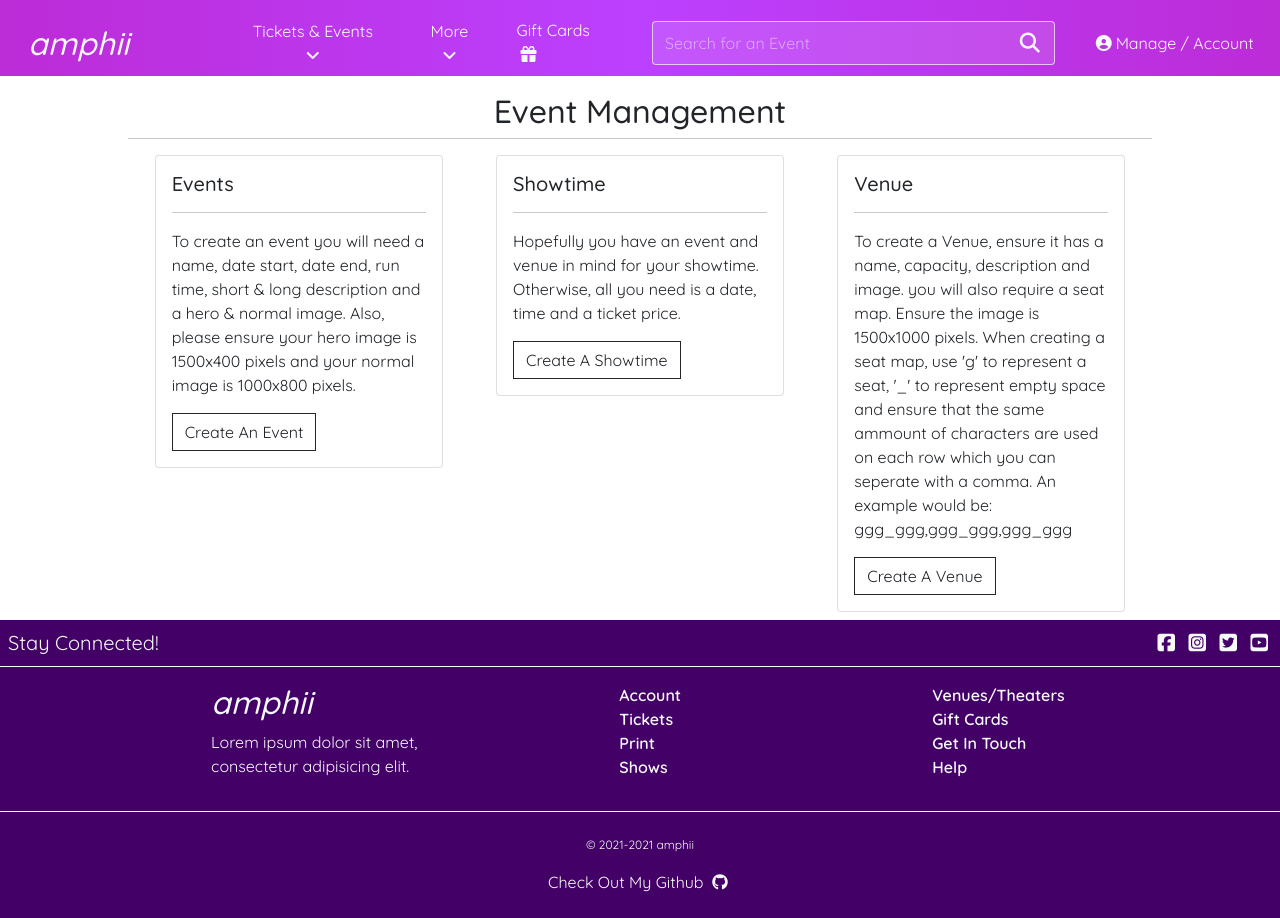
After one commit to S-Lowes/Code-Institute-MS4, a Django app: page /events/event-management/ in a window 1280 px wide. The commit adds this page. Run offline with Django 3.2, Linux system fonts and the light colour scheme; the visitor is signed in with stand-in values (Sample User, id 1); parts of the project's set-up code (start-up, migrations or seed data) failed here and were passed over; some libraries are stand-ins or nearby versions.

Commit message:
(feat): Create view for Event Management

```diff
--- a/booking/templates/booking/payment_success.html
+++ b/booking/templates/booking/payment_success.html
@@ -109,8 +109,8 @@
         </div>
 
         <div class="col-12 col-lg-4">
-            <div class="card my-3 mx-auto " style="width: 90%;">
-                <img src="{{ booking.showtime.event.image_normal.url }}" class="card-img-top" alt="...">
+            <div class="card my-3 mx-auto" style="width: 90%;">
+                <img src="{{ booking.showtime.event.image_normal.url }}" class="card-img-top" alt="Event Image">
                 <div class="card-body">
                     <h2 class="card-title">{{ booking.showtime.event.name }}</h2>
                     <hr>
--- a/booking/views.py
+++ b/booking/views.py
@@ -6,12 +6,13 @@ from django.http import JsonResponse
 from .models import Booking
 from events.models import Showtime
 from .forms import BookingForm
+from django.contrib.auth.decorators import login_required
 
 import stripe
 # Create your views here.
 
 
-# @login_required
+@login_required
 def booking(request, showtime_id):
     """ A view to show the index page """
 
@@ -67,6 +68,7 @@ def cache_user_booking_data(request):
         return HttpResponse(content=e, status=400)
 
 
+@login_required
 def payment(request, showtime_id):
 
     booking_form = BookingForm()
@@ -129,6 +131,7 @@ def payment(request, showtime_id):
     return render(request, template, context)
 
 
+@login_required
 def payment_success(request, booking_number):
 
     booking = get_object_or_404(Booking, booking_number=booking_number)
--- /dev/null
+++ b/events/templates/events/event_management.html
@@ -0,0 +1,49 @@
+{% extends "base.html" %}
+{% load static %}
+
+{% block extra_css %}
+{% endblock %}
+
+{% block page_header %}
+{% endblock %}
+
+{% block content %}
+    <div class="container">
+        <div class="row mt-3 text-dark">
+            <h2 class="text-center">
+              Event Management
+            </h2>
+            <hr>
+            <div class="col-12 col-lg-4">
+                <div class="card mx-auto mb-2" style="width: 18rem;">
+                    <div class="card-body">
+                      <h5 class="card-title">Events</h5>
+                      <hr>
+                      <p class="card-text">To create an event you will need a name, date start, date end, run time, short & long description and a hero & normal image. Also, please ensure your hero image is 1500x400 pixels and your normal image is 1000x800 pixels.</p>
+                      <a href="{% url 'add_event' %}" class="btn btn-outline-dark rounded-0">Create An Event</a>
+                    </div>
+                  </div>
+            </div>
+            <div class="col-12 col-lg-4">
+              <div class="card mx-auto mb-2" style="width: 18rem;">
+                  <div class="card-body">
+                    <h5 class="card-title">Showtime</h5>
+                    <hr>
+                    <p class="card-text">Hopefully you have an event and venue in mind for your showtime. Otherwise, all you need is a date, time and a ticket price.</p>
+                    <a href="{% url 'add_showtime' %}" class="btn btn-outline-dark rounded-0">Create A Showtime</a>
+                  </div>
+                </div>
+            </div>
+            <div class="col-12 col-lg-4">
+              <div class="card mx-auto mb-2" style="width: 18rem;">
+                  <div class="card-body">
+                    <h5 class="card-title">Venue</h5>
+                    <hr>
+                    <p class="card-text">To create a Venue, ensure it has a name, capacity, description and image. you will also require a seat map. Ensure the image is 1500x1000 pixels. When creating a seat map, use 'g' to represent a seat, '_' to represent empty space and ensure that the same ammount of characters are used on each row which you can seperate with a comma. An example would be: ggg_ggg,ggg_ggg,ggg_ggg</p>
+                    <a href="{% url 'add_venue' %}" class="btn btn-outline-dark rounded-0">Create A Venue</a>
+                  </div>
+                </div>
+          </div>
+        </div>
+    </div>
+{% endblock %}
--- a/events/urls.py
+++ b/events/urls.py
@@ -5,6 +5,7 @@ from . import views
 urlpatterns = [
     path('', views.all_events, name='events'),
     path('<int:event_id>/', views.event_showtimes, name='showtimes'),
+    path('event-management/', views.event_management, name='event_management'),
     path('add-event/', views.add_event, name='add_event'),
     path('add-venue/', views.add_venue, name='add_venue'),
     path('add-showtime/', views.add_showtime, name='add_showtime'),
--- a/events/views.py
+++ b/events/views.py
@@ -1,6 +1,7 @@
 from django.shortcuts import render, redirect, reverse, get_object_or_404
 from django.contrib import messages
 from django.db.models import Q
+from django.contrib.auth.decorators import login_required
 
 from .models import Event, Showtime
 from .forms import EventForm, VenueForm, ShowtimeForm
@@ -45,9 +46,26 @@ def event_showtimes(request, event_id):
     return render(request, 'events/showtimes.html', context)
 
 
-# '@login_required'
+@login_required
+def event_management(request):
+    """ Event Management Menu """
+
+    if not request.user.is_superuser:
+        messages.error(request, 'Sorry, only store owners can do that.')
+        return redirect(reverse('home'))
+
+    template = "events/event_management.html"
+
+    return render(request, template)
+
+
+@login_required
 def add_event(request):
     """ Create an event """
+
+    if not request.user.is_superuser:
+        messages.error(request, 'Sorry, only store owners can do that.')
+        return redirect(reverse('home'))
 
     if request.method == 'POST':
         form = EventForm(request.POST, request.FILES)
@@ -69,8 +87,13 @@ def add_event(request):
     return render(request, template, context)
 
 
+@login_required
 def add_venue(request):
     """ Create a venue """
+
+    if not request.user.is_superuser:
+        messages.error(request, 'Sorry, only store owners can do that.')
+        return redirect(reverse('home'))
 
     if request.method == 'POST':
         form = VenueForm(request.POST, request.FILES)
@@ -92,8 +115,13 @@ def add_venue(request):
     return render(request, template, context)
 
 
+@login_required
 def add_showtime(request):
     """ Create an event showtime """
+
+    if not request.user.is_superuser:
+        messages.error(request, 'Sorry, only store owners can do that.')
+        return redirect(reverse('home'))
 
     if request.method == 'POST':
         form = ShowtimeForm(request.POST)
--- a/templates/base.html
+++ b/templates/base.html
@@ -100,7 +100,7 @@
           <ul class="dropdown-menu" aria-labelledby="accountDropdown">
             {% if request.user.is_authenticated %}
               {% if request.user.is_superuser %}
-                <li><a class="dropdown-item" href="">Event Management</a></li>
+                <li><a class="dropdown-item" href="{% url 'event_management' %}">Event Management</a></li>
               {% endif %}
               <li><a class="dropdown-item" href="">My Account</a></li>
               <li><a class="dropdown-item" href="{% url 'account_logout' %}">Logout</a></li>
```
Also changed, not shown: events/templates/events/add_event.html (+4 -5 lines), events/templates/events/add_showtime.html (+5 -6 lines), events/templates/events/add_venue.html (+4 -5 lines), events/templates/events/event_managment.html (deleted).
